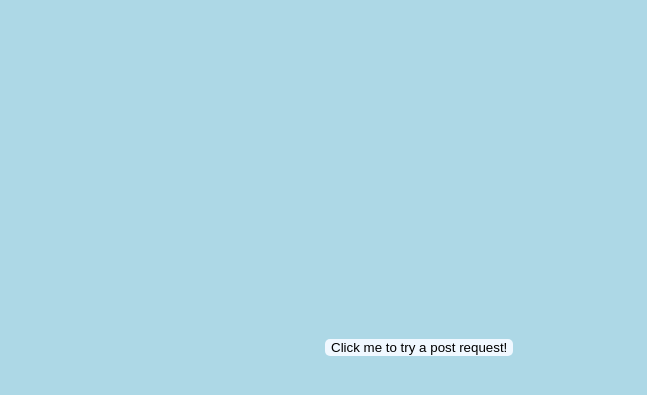
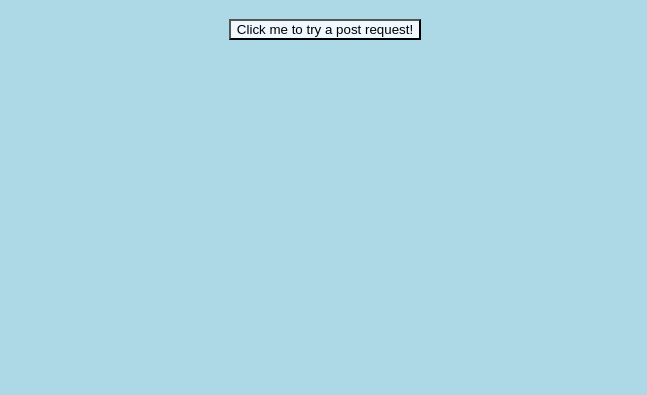
Before and after one commit to bobburgurs/js3, a website: page index.html in a window 1280 px wide. Shown: the part 61-456 px from the top of the page, without its empty margins (315-962 px from the left). Drawn offline with Linux system fonts and the light colour scheme.

Commit message:
Update index.html

```diff
--- a/index.html
+++ b/index.html
@@ -19,12 +19,8 @@
     }
 
     input {
-      position: absolute;
-      top: 50%;
-      left: 50%;
+
       background: aliceblue;
-      border: 0px solid white;
-      border-radius: 5px;
     }
 
     input:hover {
```
